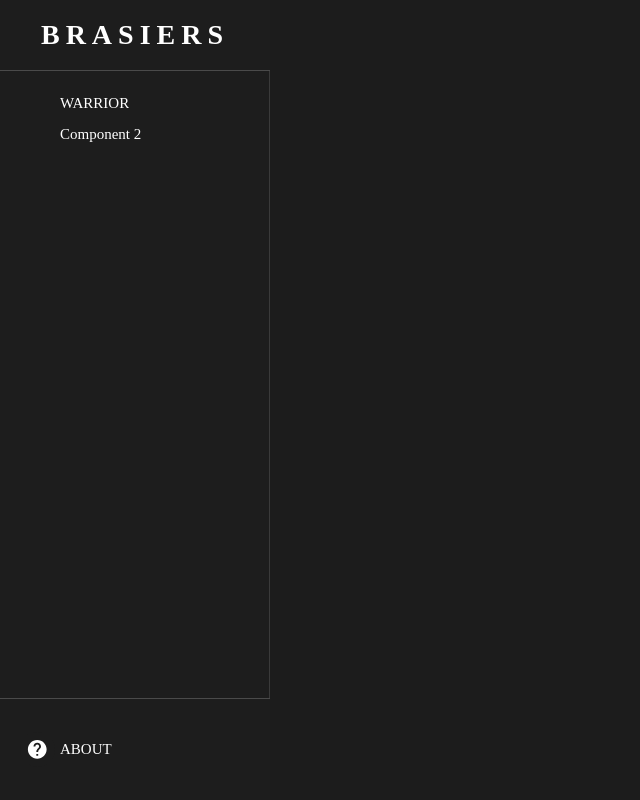
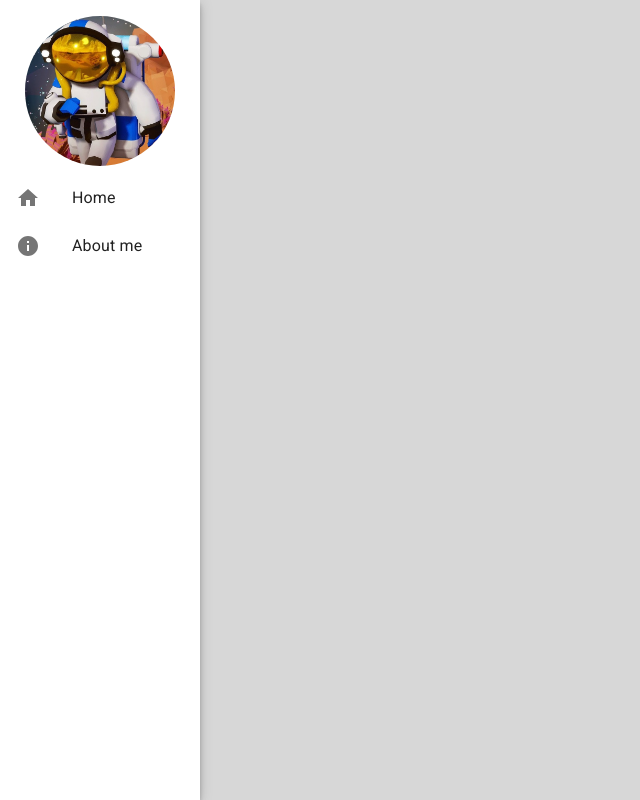
Before and after one commit to chaumontlouis718/chaumontlouis718.github.io, a React app: page / in a window 1280 px wide. Shown: the whole page, without its empty margins (0-640 px from the left). Built offline with nearby package versions, Linux system fonts and the light colour scheme.

Commit message:
Add materials UI

```diff
--- a/public/index.html
+++ b/public/index.html
@@ -5,10 +5,7 @@
         <link rel="icon" href="%PUBLIC_URL%/favicon.ico" />
         <meta name="viewport" content="width=device-width, initial-scale=1" />
         <meta name="theme-color" content="#000000" />
-    <meta
-      name="description"
-      content="Web site created using create-react-app"
-    />
+        <meta name="description" content="Web site created using create-react-app" />
         <link rel="apple-touch-icon" href="%PUBLIC_URL%/logo192.png" />
         <!--
       manifest.json provides metadata used when your web app is installed on a
@@ -24,6 +21,10 @@
       work correctly both with client-side routing and a non-root public URL.
       Learn how to configure a non-root public URL by running `npm run build`.
     -->
+
+        <link rel="stylesheet" href="https://fonts.googleapis.com/css?family=Roboto:300,400,500" />
+        <link rel="stylesheet" href="https://fonts.googleapis.com/icon?family=Material+Icons" />
+
         <title>React App</title>
     </head>
     <body>
@@ -38,6 +39,5 @@
 
       To begin the development, run `npm start` or `yarn start`.
       To create a production bundle, use `npm run build` or `yarn build`.
-    -->
-  </body>
+    --></body>
 </html>
--- a/public/robots.txt
+++ /dev/null
@@ -1,3 +0,0 @@
-# https://www.robotstxt.org/robotstxt.html
-User-agent: *
-Disallow:
--- /dev/null
+++ b/src/Components/ListItemLink.js
@@ -0,0 +1,26 @@
+import { ListItem, ListItemIcon, ListItemText } from "@mui/material";
+import React from "react";
+import { Link as RouterLink } from "react-router-dom";
+
+const ListItemLink = (props) => {
+    const { icon, primary, to } = props;
+
+    const renderLink = React.useMemo(
+        () =>
+            React.forwardRef(function Link(itemProps, ref) {
+                return <RouterLink to={to} ref={ref} {...itemProps} role={undefined} />;
+            }),
+        [to]
+    );
+
+    return (
+        <li>
+            <ListItem button component={renderLink}>
+                {icon ? <ListItemIcon>{icon}</ListItemIcon> : null}
+                <ListItemText primary={primary} />
+            </ListItem>
+        </li>
+    );
+};
+
+export default ListItemLink;
--- /dev/null
+++ b/src/Components/Page.js
@@ -0,0 +1,26 @@
+import { Box, Container, CssBaseline } from "@mui/material";
+import Sidebar from "./Sidebar";
+
+const Page = (props) => {
+    return (
+        <Box sx={{ display: "flex" }}>
+            <CssBaseline />
+            <Sidebar></Sidebar>
+            <Box
+                component="main"
+                sx={{
+                    backgroundColor: "background.main",
+                    flexGrow: 1,
+                    height: "100vh",
+                    overflow: "auto",
+                }}
+            >
+                <Container maxWidth="lg" sx={{ mt: 4, mb: 4 }}>
+                    {props.children}
+                </Container>
+            </Box>
+        </Box>
+    );
+};
+
+export default Page;
--- a/src/Components/Sidebar.js
+++ b/src/Components/Sidebar.js
@@ -1,34 +1,32 @@
-import { Menu, MenuItem, ProSidebar, SidebarContent, SidebarFooter, SidebarHeader, SubMenu } from "react-pro-sidebar";
-import { NavLink } from "react-router-dom";
-import "../styles/custom.scss";
-import HelpIcon from "@material-ui/icons/Help";
+import Drawer from "@mui/material/Drawer";
+import List from "@mui/material/List";
+import HomeIcon from "@mui/icons-material/Home";
+import InfoIcon from "@mui/icons-material/Info";
+import { Avatar, ListItem } from "@mui/material";
+import ListItemLink from "./ListItemLink";
 
 const Sidebar = () => {
     return (
-        <ProSidebar>
-            <SidebarHeader>
-                <NavLink to="/" style={{ textDecoration: "none" }}>
-                    <h1 className="app-title">BRASIERS</h1>
-                </NavLink>
-            </SidebarHeader>
-            <SidebarContent style={{ borderRight: "1px solid rgb(173,173,173,0.2)" }}>
-                <Menu iconShape="circle">
-                    <MenuItem>
-                        WARRIOR
-                        <NavLink to="/about"></NavLink>
-                    </MenuItem>
-                    <MenuItem>Component 2</MenuItem>
-                </Menu>
-            </SidebarContent>
-            <SidebarFooter>
-                <Menu iconShape="circle">
-                    <MenuItem icon={<HelpIcon />}>
-                        ABOUT
-                        <NavLink to="/about"></NavLink>
-                    </MenuItem>
-                </Menu>
-            </SidebarFooter>
-        </ProSidebar>
+        <Drawer
+            variant="permanent"
+            sx={{
+                "& .MuiDrawer-paper": { backgroundColor: "background.sidebar", width: "200px" },
+            }}
+            PaperProps={{ elevation: 5 }}
+        >
+            <List component="nav">
+                <ListItem
+                    sx={{
+                        justifyContent: "center",
+                    }}
+                >
+                    <Avatar alt="Mon avatar" src="astroneer.jpg" sx={{ width: 150, height: 150 }} />
+                </ListItem>
+
+                <ListItemLink to="/" primary="Home" icon={<HomeIcon />} />
+                <ListItemLink to="/about" primary="About me" icon={<InfoIcon />} />
+            </List>
+        </Drawer>
     );
 };
 
--- a/src/Pages/About.js
+++ b/src/Pages/About.js
@@ -1,15 +1,10 @@
-import "react-pro-sidebar/dist/css/styles.css";
-import Sidebar from "../Components/Sidebar";
+import Page from "../Components/Page";
 
 function About() {
     return (
-        <div className="page">
-            <Sidebar></Sidebar>
-            <div className="page-content">
-                <h1 className="page-title">About</h1>
-                <div className="page-body">Hello</div>
-            </div>
-        </div>
+        <Page>
+            <div>Hello</div>
+        </Page>
     );
 }
 
--- a/src/Pages/Home.js
+++ b/src/Pages/Home.js
@@ -1,11 +1,10 @@
-import "react-pro-sidebar/dist/css/styles.css";
-import Sidebar from "../Components/Sidebar";
+import Page from "../Components/Page";
 
 function Home() {
     return (
-        <div className="page">
-            <Sidebar></Sidebar>
-        </div>
+        <Page>
+            <div>Just some shit</div>
+        </Page>
     );
 }
 
--- a/src/index.js
+++ b/src/index.js
@@ -4,15 +4,38 @@ import "./styles/index.css";
 import Home from "./Pages/Home";
 import { BrowserRouter, Route, Routes } from "react-router-dom";
 import About from "./Pages/About";
+import { createTheme, ThemeProvider } from "@mui/material/styles";
+
+const theme = createTheme({
+    palette: {
+        type: "dark",
+        primary: {
+            main: "#01a000",
+        },
+        secondary: {
+            main: "#af8e00",
+        },
+        error: {
+            main: "#ff392a",
+        },
+        background: {
+            main: "#d7d7d7",
+            sidebar: "#ffffff",
+        },
+        divider: "rgba(255,255,255,0.25)",
+    },
+});
 
 const root = ReactDOM.createRoot(document.getElementById("root"));
 root.render(
     <React.StrictMode>
+        <ThemeProvider theme={theme}>
             <BrowserRouter>
                 <Routes>
                     <Route path="/" element={<Home />} />
                     <Route path="/about" element={<About />} />
                 </Routes>
             </BrowserRouter>
+        </ThemeProvider>
     </React.StrictMode>
 );
--- a/src/styles/custom.scss
+++ /dev/null
@@ -1,4 +0,0 @@
-$sidebar-color: #ffffff;
-$icon-bg-color: #1d1d1d;
-
-@import '~react-pro-sidebar/dist/scss/styles.scss';
--- a/src/styles/index.css
+++ b/src/styles/index.css
@@ -1,81 +1,10 @@
-@font-face {
-  font-family: Montserrat Regular;
-  src: url('https://fonts.googleapis.com/css2?family=Montserrat:wght@200&display=swap');
-}
-
-@font-face {
-  font-family: Montserrat Thin;
-  src: url('https://fonts.googleapis.com/css2?family=Montserrat:wght@400&display=swap');
-}
-
 html, body {
-  height: 100%;
   margin: 0;
-  font-family: "Montserrat Regular", "Montserrat Thin", serif;
-  font-size: 15px;
+  font-family: Roboto, -apple-system, BlinkMacSystemFont, 'Segoe UI', Oxygen, Ubuntu, Cantarell, 'Open Sans', 'Helvetica Neue', sans-serif;
   color: white;
 }
 
-#root{
-  height: 100%;
+.test {
+  color: #d7d7d7;
+  color: #ffffff;
 }
-
-.page {
-  background-color: #1c1c1c;
-  display: flex;
-  height: 100%;
-  position: relative;
-  flex-direction: row;
-  flex-grow: 1;
-}
-
-.page-content {
-  display: flex;
-  flex-grow: 1;
-  flex-direction: column;
-  overflow-y: auto;
-}
-
-.app-title {
-  font-size: 28px;
-  letter-spacing: 6px;
-  padding: 0 20px;
-  text-align: center;
-  color: white;
-  text-decoration: none;
-}
-
-.page-title {
-  font-size: 50px;
-  letter-spacing: 4px;
-  margin: 40px;
-  font-family: "Montserrat Thin", serif;
-}
-
-.page-body {
-  flex-grow: 1;
-}
-
-/* SIDEBAR */
-.pro-sidebar-header {
-  text-decoration: none;
-}
-
-.pro-menu-item {
-  margin: 15px 0 15px 0;
-}
-
-.pro-item-content {
-  position: absolute;
-  margin-left: 40px;
-  transition: font-size 0.1s linear;
-}
-
-.pro-item-content:hover {
-  color: #00FA9A;
-  font-size: 18px;
-}
-
-.pro-sidebar .pro-menu.circle .pro-menu-item > .pro-inner-item > .pro-icon-wrapper {
-  background : none;
-}
```
Also changed, not shown: package.json (+4 -3 lines), public/astroneer.jpg (added), 1 other file. Lines whose indentation alone changed are shown as unchanged.
